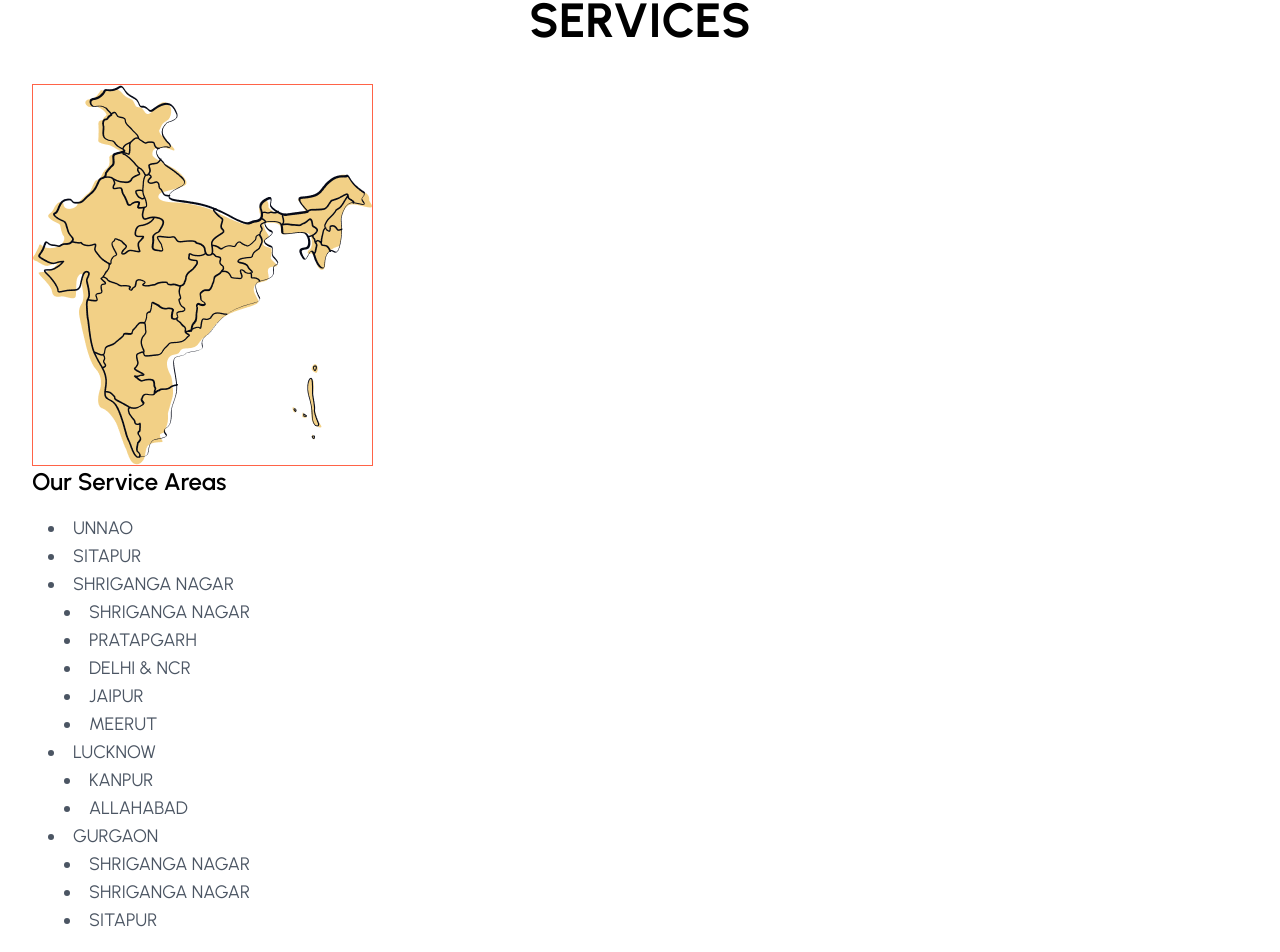
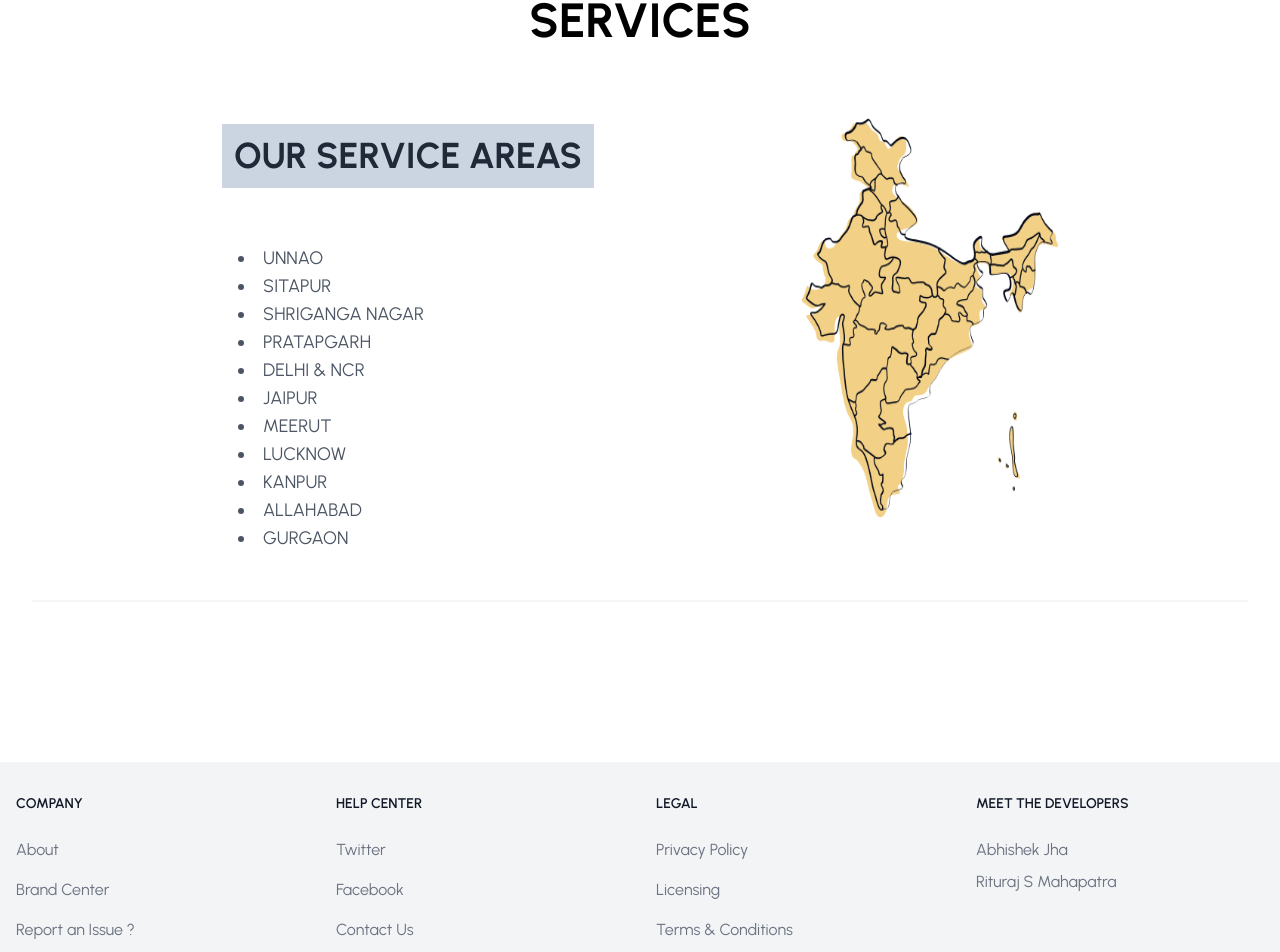
Before and after one commit to riturajmahapatra/G3S_Security, a React (Vite) app: page /service in a window 1280 px wide. Shown: the part 116-1068 px from the top of the page. Built offline with nearby package versions, Linux system fonts and the light colour scheme.

Commit message:
footer-changes-service-page attached final

```diff
--- a/src/Footer/Footer.jsx
+++ b/src/Footer/Footer.jsx
@@ -1,6 +1,8 @@
 import React from "react";
+import { useNavigate } from "react-router-dom";
 
 const Footer = () => {
+  const navigate = useNavigate();
   return (
     <>
       <footer className=" mt-20 bg-gray-100 dark:bg-gray-700">
@@ -12,18 +14,33 @@ const Footer = () => {
               </h2>
               <ul className="font-medium text-gray-500 dark:text-gray-400">
                 <li className="mb-4">
-                  <a href="#" className=" hover:underline">
+                  <a
+                    onClick={() => {
+                      navigate("/aboutus");
+                    }}
+                    className=" hover:underline"
+                  >
                     About
                   </a>
                 </li>
                 <li className="mb-4">
-                  <a href="#" className="hover:underline">
+                  <a
+                    onClick={() => {
+                      navigate("/service");
+                    }}
+                    className="hover:underline"
+                  >
                     Brand Center
                   </a>
                 </li>
                 <li className="mb-4">
-                  <a href="#" className="hover:underline">
-                    Blog
+                  <a
+                    onClick={() => {
+                      navigate("/report");
+                    }}
+                    className="hover:underline"
+                  >
+                    Report an Issue ?
                   </a>
                 </li>
               </ul>
--- a/src/NavBar/Service/Service.jsx
+++ b/src/NavBar/Service/Service.jsx
@@ -3,6 +3,19 @@ import Navbar from "../Nav";
 import Footer from "../../Footer/Footer";
 
 const Service = () => {
+  const serviceAreas = [
+    "UNNAO",
+    "SITAPUR",
+    "SHRIGANGA NAGAR",
+    "PRATAPGARH",
+    "DELHI & NCR",
+    "JAIPUR",
+    "MEERUT",
+    "LUCKNOW",
+    "KANPUR",
+    "ALLAHABAD",
+    "GURGAON",
+  ];
   return (
     <div>
       <Navbar />
@@ -11,31 +24,25 @@ const Service = () => {
           <h1 className="font-bold text-5xl text-center uppercase mb-10">
             Services
           </h1>
-          <img src="/Map/map.png" alt="india map" className="red " />
-          <h2 className="text-2xl font-semibold">Our Service Areas</h2>
-          <ul className="list-disc list-inside text-lg text-gray-600 mt-4 pl-4">
-            <li>UNNAO</li>
-            <li>SITAPUR</li>
-            <li>SHRIGANGA NAGAR</li>
-            <ul className="list-disc list-inside text-lg text-gray-600 pl-4">
-              <li>SHRIGANGA NAGAR</li>
-              <li>PRATAPGARH</li>
-              <li>DELHI & NCR</li>
-              <li>JAIPUR</li>
-              <li>MEERUT</li>
-            </ul>
-            <li>LUCKNOW</li>
-            <ul className="list-disc list-inside text-lg text-gray-600 pl-4">
-              <li>KANPUR</li>
-              <li>ALLAHABAD</li>
-            </ul>
-            <li>GURGAON</li>
-            <ul className="list-disc list-inside text-lg text-gray-600 pl-4">
-              <li>SHRIGANGA NAGAR</li>
-              <li>SHRIGANGA NAGAR</li>
-              <li>SITAPUR</li>
-            </ul>
-          </ul>
+          <div className="flex justify-center items-center gap-52 max-lg:flex-col-reverse ">
+            <div>
+              <h2 className="text-4xl font-bold text-gray-800 bg-slate-300 p-3 uppercase inline-block  my-10">
+                Our Service Areas
+              </h2>
+              <ul className="list-disc list-inside text-lg text-gray-600 mt-4 pl-4">
+                {serviceAreas.map((value, index) => (
+                  <li key={index}>{value}</li>
+                ))}
+              </ul>
+            </div>
+            <div className="">
+              <img
+                src="/Map/map.png"
+                alt="india map"
+                className="h-[50vh] w-[20vw] max-lg:w-[100vw]"
+              />
+            </div>
+          </div>
           <hr class="my-12 h-0.5 border-t-0 bg-neutral-100 opacity-100 dark:opacity-50" />{" "}
         </div>
       </div>
```
